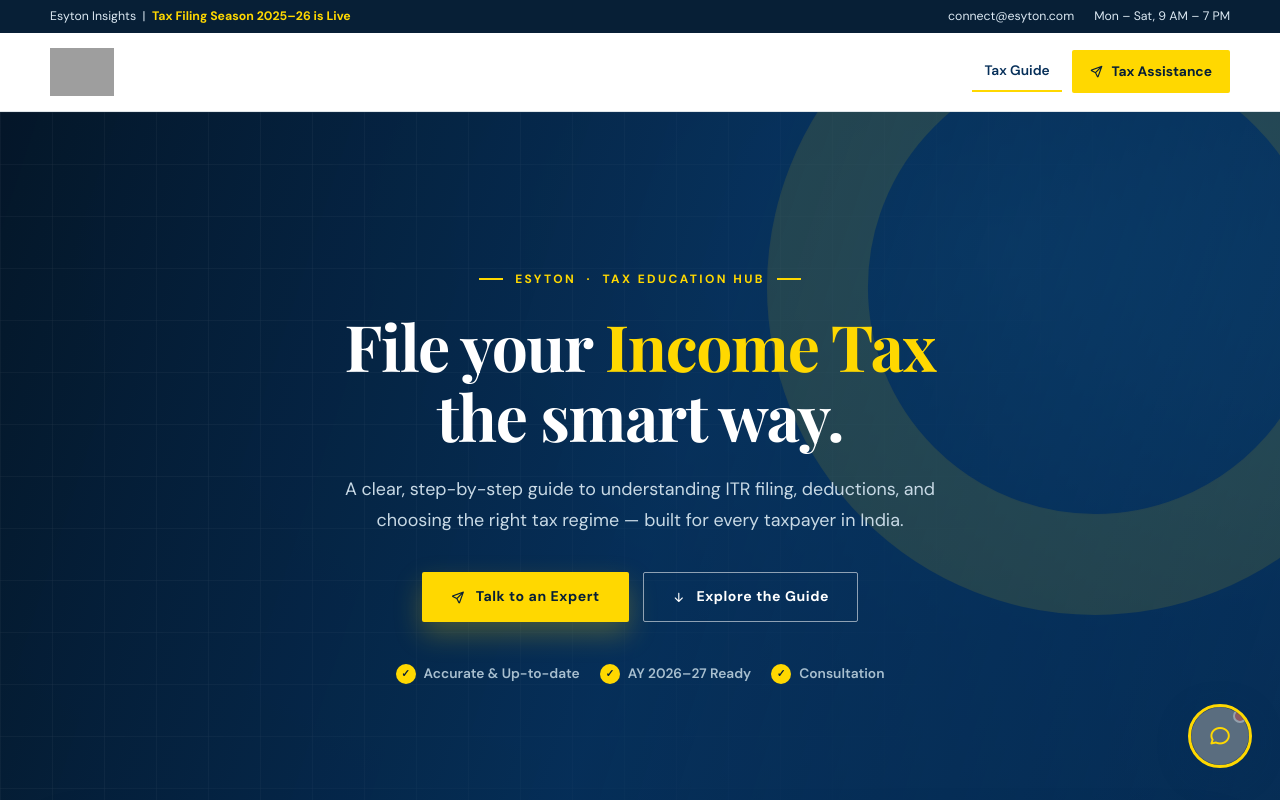
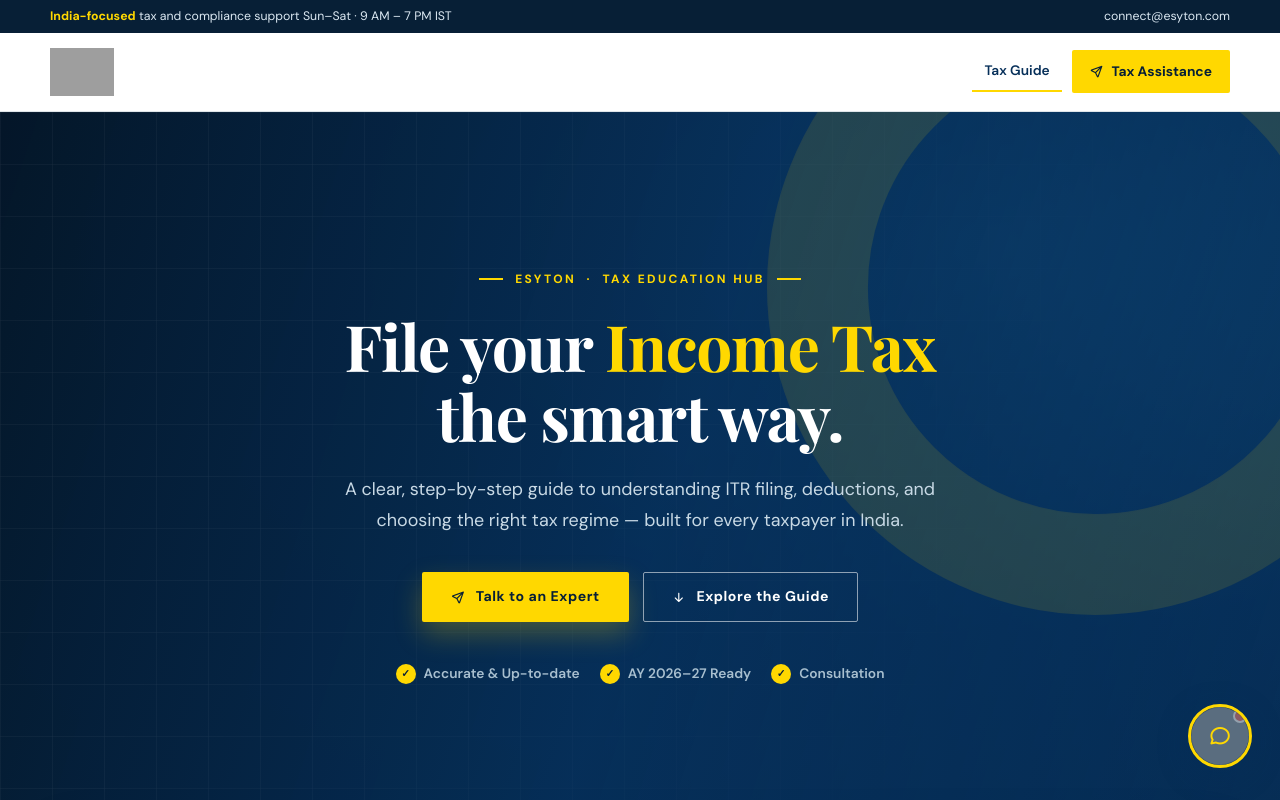
Before and after one commit to tanoojreddy1801-rgb/esyton-taxhub, a plain HTML site: page index.html in a window 1280 px wide. Shown: the top 800 px of the page. Drawn offline with nearby package versions, Linux system fonts and the light colour scheme; grey boxes are pictures that could not be loaded.

Commit message:
Update index.html

```diff
--- a/index.html
+++ b/index.html
@@ -486,15 +486,14 @@
 </head>
 <body>
 
+    <!-- TOPBAR -->
   <div class="topbar">
-    <div class="shell">
-      <div class="topbar-row">
-        <span>Esyton Insights &nbsp;|&nbsp; <strong>Tax Filing Season 2025–26 is Live</strong></span>
-        <div class="topbar-info">
-          <span>connect@esyton.com</span>
-          <span>Mon – Sat, 9 AM – 7 PM</span>
-        </div>
+    <div class="shell topbar-row">
+      <div class="topbar-list">
+        <span><strong>India-focused</strong> tax and compliance support</span>
+        <span>Sun–Sat · 9 AM – 7 PM IST</span>
       </div>
+      <span>connect@esyton.com</span>
     </div>
   </div>
 
```
